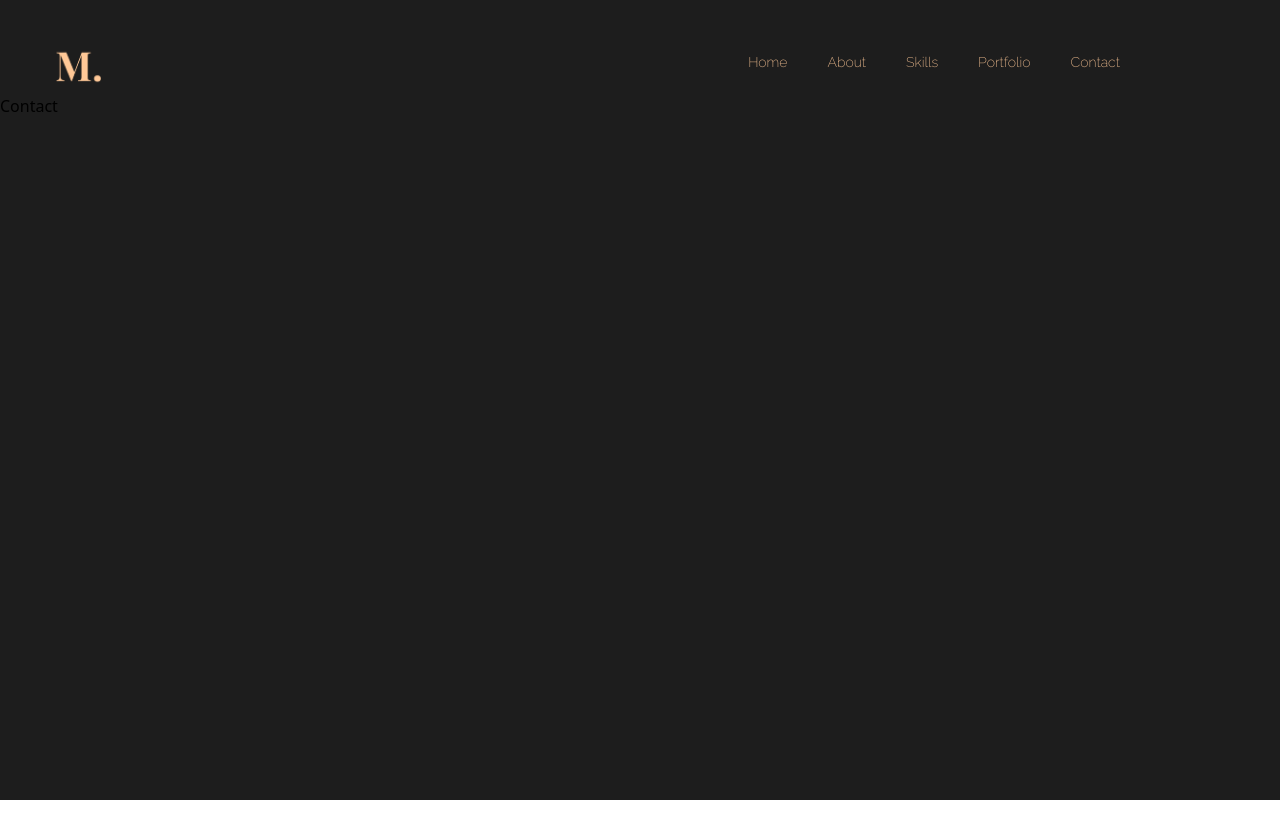
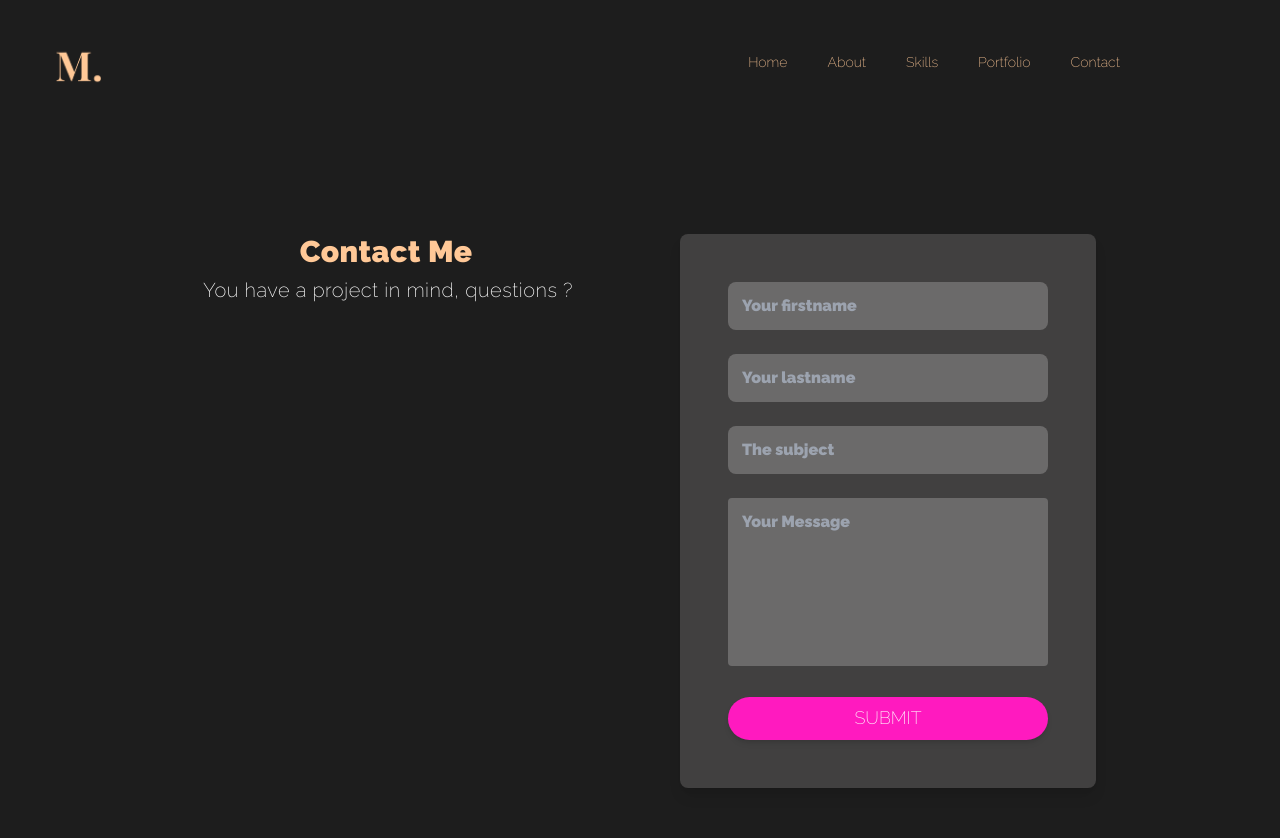
Before and after one commit to marietignol/Checkpoint-4, a React (Vite) app in the folder frontend/: page /Contact in a window 1280 px wide. Shown: the top 838 px of the page. Before the commit the page ends 800 px from the top, so only its background shows below. Built offline with nearby package versions, Linux system fonts and the light colour scheme.

Commit message:
create contact page

```diff
--- a/frontend/src/App.jsx
+++ b/frontend/src/App.jsx
@@ -12,7 +12,7 @@ import "./App.css";
 function App() {
   return (
     <BrowserRouter>
-      <div className="h-screen w-screen bg-darkColor">
+      <div className="h-screen bg-darkColor">
         <Nav />
         <Routes>
           <Route>
--- a/frontend/src/pages/About.jsx
+++ b/frontend/src/pages/About.jsx
@@ -8,7 +8,7 @@ function About() {
           About Me
         </h1>
       </div>
-      <div className="md:container flex flex-row-reverse px-2 md:flex-end  pt-5 md:text-left text-center">
+      <div className="md:container flex flex-row-reverse px-2 pt-5 md:text-left text-center">
         <span className="text-[#d2d8f9] text-sm" />
         <p className="text-[#d2d8f9] font-extralight text-sm md:w-2/3 md:pl-1 leading-6 tracking-wide pb-10 border-b-[0.5px] border-[#ffffff66] ">
           See our planet as you’ve never seen it before. A perfect relaxing trip
--- a/frontend/src/pages/Contact.jsx
+++ b/frontend/src/pages/Contact.jsx
@@ -1,7 +1,116 @@
 import React from "react";
 
 function Contact() {
-  return <div>Contact</div>;
+  return (
+    <div className="bg-darkColor flex justify-center text-middleOrange py-20 lg:py-[120px] overflow-hidden relative z-10 font-Raleway">
+      <div className="md:container  px-2  pt-5 md:text-left text-center">
+        <div className="flex flex-wrap lg:justify-center sm:justify-center md:justify-center -mx-4">
+          <div className="lg:w-1/2 xl:w-6/12 px-4 md:w-2/3 md:pl-1 leading-6 tracking-wide pb-10">
+            <div className="max-w-[570px] mb-0 md:text-center lg:mb-0 lg:text-center">
+              <h1 className="text-middleOrange w-full font-Raleway pb-2 text-3xl font-bold">
+                Contact Me
+              </h1>
+
+              <span className="text-white font-extralight text-xl md:text-center md:w-2/3 md:pl-1 leading-6 tracking-wide lg:text-center">
+                You have a project in mind, questions ?
+              </span>
+            </div>
+          </div>
+          <div className="w-full lg:w-1/2 xl:w-5/12 px-10">
+            <div className="bg-gray/30 relative rounded-lg p-8 sm:p-12 shadow-lg">
+              <form>
+                <div className="mb-6">
+                  <input
+                    type="text"
+                    placeholder="Your firstname"
+                    className="
+                        w-full
+                        bg-gray/50
+                        rounded-lg
+                        py-3
+                        px-[14px]
+                        text-purple text-base
+                       font-bold
+                        outline-none
+                        focus-visible:shadow-none
+                        focus:border-primary
+                        "
+                  />
+                </div>
+                <div className="mb-6">
+                  <input
+                    type="text"
+                    placeholder="Your lastname"
+                    className="
+                        w-full
+                        rounded-lg
+                        bg-gray/50
+                        py-3
+                        px-[14px]
+                        text-purple text-base
+                        font-bold
+                        outline-none
+                        focus-visible:shadow-none
+                        focus:border-primary
+                        "
+                  />
+                </div>
+                <div className="mb-6">
+                  <input
+                    type="text"
+                    placeholder="The subject"
+                    className="
+                        w-full
+                        bg-gray/50
+                        rounded-lg
+                        py-3
+
+                        px-[14px]
+                        text-purple text-base
+                        font-bold
+                        outline-none
+                        focus-visible:shadow-none
+                        focus:border-primary
+                        "
+                  />
+                </div>
+                <div className="mb-6">
+                  <textarea
+                    rows="6"
+                    placeholder="Your Message"
+                    className="
+                        w-full
+                        bg-gray/50
+                        rounded
+                        py-3
+                        px-[14px]
+                        text-purple text-base
+                        font-bold
+                        resize-none
+                        outline-none
+                        focus-visible:shadow-none
+                        focus:border-primary
+                        "
+                  />
+                </div>
+                <div>
+                  <button
+                    type="button"
+                    className="inline-block w-full px-6 py-2.5 bg-blue-600 text-white text-lg leading-tight uppercase rounded-full shadow-md bg-magenta hover:bg-magenta/70 hover:shadow-lg focus:bg-blue-700 focus:shadow-lg focus:outline-none focus:ring-0 active:bg-magenta active:shadow-lg transition duration-150 ease-in-out"
+                  >
+                    Submit
+                  </button>
+                </div>
+              </form>
+              <div>
+                <span className="absolute -top-10 -right-9 z-[-1]" />
+              </div>
+            </div>
+          </div>
+        </div>
+      </div>
+    </div>
+  );
 }
 
 export default Contact;
--- a/frontend/src/pages/Home.jsx
+++ b/frontend/src/pages/Home.jsx
@@ -3,7 +3,7 @@ import { Link } from "react-router-dom";
 
 function Home() {
   return (
-    <div className="bg-hero-bg md:h-screen bg-cover bg-center font-Barlow pb-2 p-28 h-screen">
+    <div className=" bg-cover bg-center font-Barlow pb-2 p-28 h-screen">
       <div className="md:container  px-2  pt-5 md:text-left text-center">
         <h1 className="text-2xl  text-white" />
         <div className=" items-center md:justify-between ">
@@ -52,12 +52,12 @@ function Home() {
                   <img
                     src="./src/assets/icon-git1.png"
                     alt=""
-                    className="h-9"
+                    className="h-7"
                   />
                   <img
                     src="./src/assets/icon-linkedin.png"
                     alt=""
-                    className="h-9"
+                    className="h-7"
                   />
                 </div>
               </div>
```
